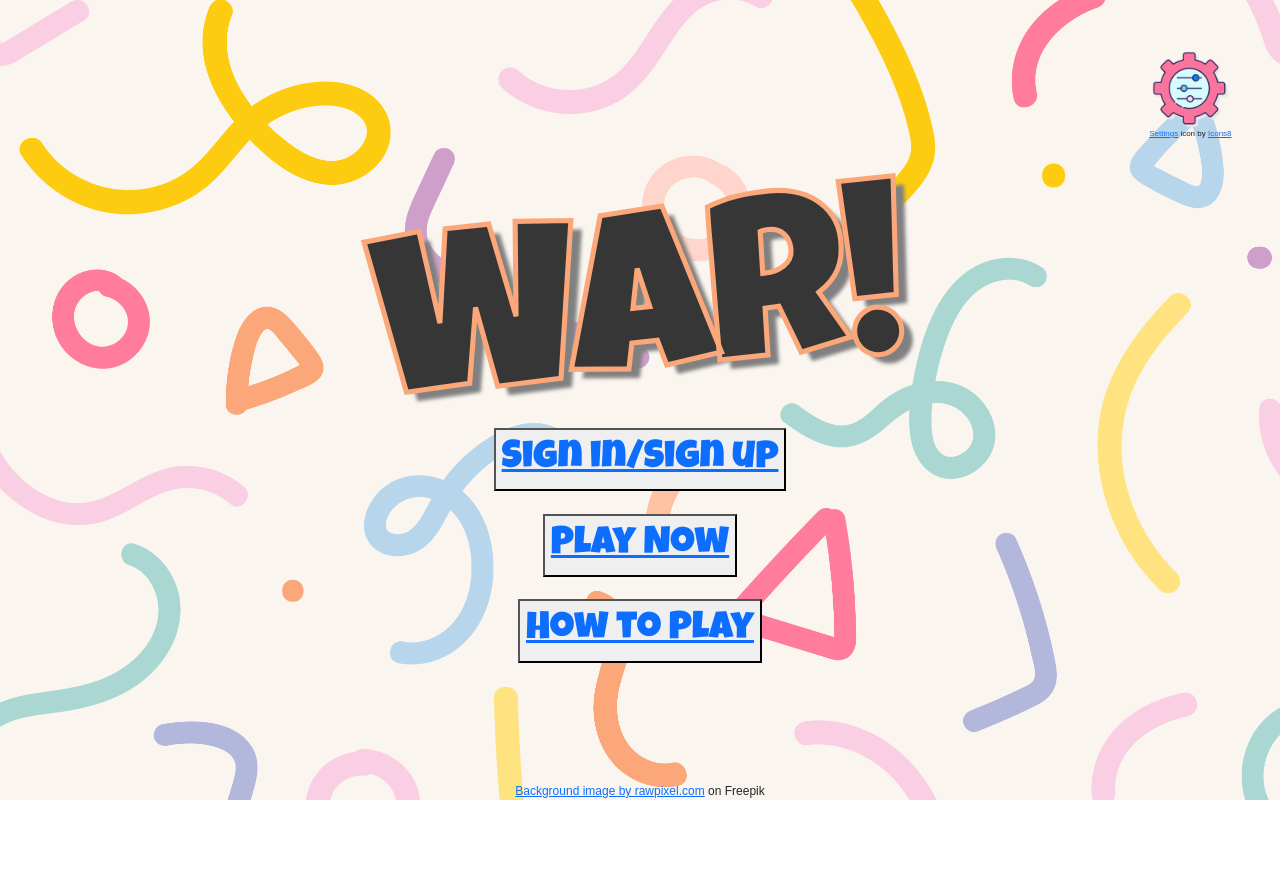
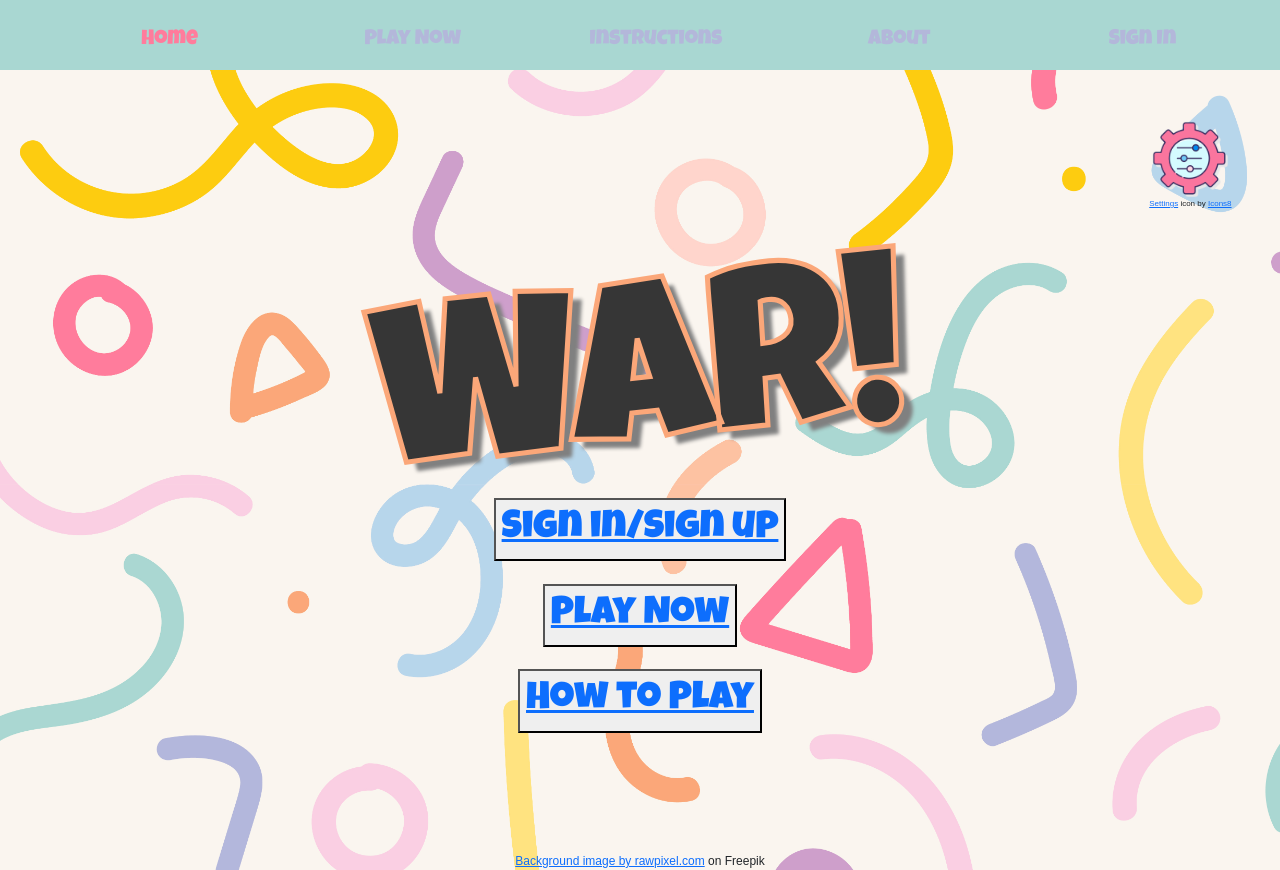
Before and after one commit to team-awesome1/awesome_cards, a React (Create React App) app: page / in a window 1280 px wide. Before the commit the page ends 800 px from the top, so only its background shows below. Built offline with nearby package versions, Linux system fonts and the light colour scheme.

Commit message:
created navbar

```diff
--- a/src/App.js
+++ b/src/App.js
@@ -1,9 +1,10 @@
 import { Outlet } from 'react-router-dom';
+import Navbar from './Navbar';
 
 function App() {
   return (
     <div className='App'>
-      {/* a nav bar can safely go here */}
+      <Navbar />
       <Outlet />
     </div>
   );
--- /dev/null
+++ b/src/Navbar.css
@@ -0,0 +1,34 @@
+.Navbar {
+    height: 70px;
+    width: 100vw;
+    background-color: #a9d7d2;
+    padding: 1rem;
+    justify-content: flex-end;
+}
+
+.NavLinks {
+    list-style: none;
+    position: relative;
+    display: flex;
+}
+
+.NavLinks a {
+    display: block;
+    width: 100%;
+    color: #b3b7da;
+    font-family: "Luckiest Guy";
+    font-size: 1.3rem;
+    text-decoration: none;
+    line-height: 40px;
+    text-align: center;
+    margin: 2px;
+    padding: 2px;
+}
+
+.NavLinks a.active {
+    color:#ff7c9c;
+}
+
+.NavLinks a:hover {
+    font-size: 2rem;
+}
--- /dev/null
+++ b/src/Navbar.js
@@ -0,0 +1,27 @@
+import React from 'react';
+import { NavLink } from 'react-router-dom';
+import './Navbar.css';
+import Homepage from './Homepage';
+import Instructions from './routes/Instructions';
+import About from './routes/About';
+import PlayNow from './routes/PlayNow';
+import SignIn from './routes/SignIn';
+
+
+const Navbar = () => {
+    const curr_location = window.location.pathname;
+    console.log(curr_location);
+    return (
+        <nav className="Navbar">
+            <ul className="NavLinks">
+            <NavLink to="/" element={<Homepage />}><li>Home</li></NavLink> {/* "Sign In" should change to "Sign Out" if user is already logged in */}
+            <NavLink to="/play-now" element={<PlayNow />}><li>Play Now</li></NavLink>
+            <NavLink to="/instructions" element={<Instructions />}><li>Instructions</li></NavLink>
+            <NavLink to="/about" element={<About />}><li>About</li></NavLink>
+            <NavLink to="/sign-in" element={<SignIn />}><li>Sign In</li></NavLink> {/* "Sign In" should change to "Sign Out" if user is already logged in */}
+            </ul>
+        </nav>
+    )
+}
+
+export default Navbar;
```
